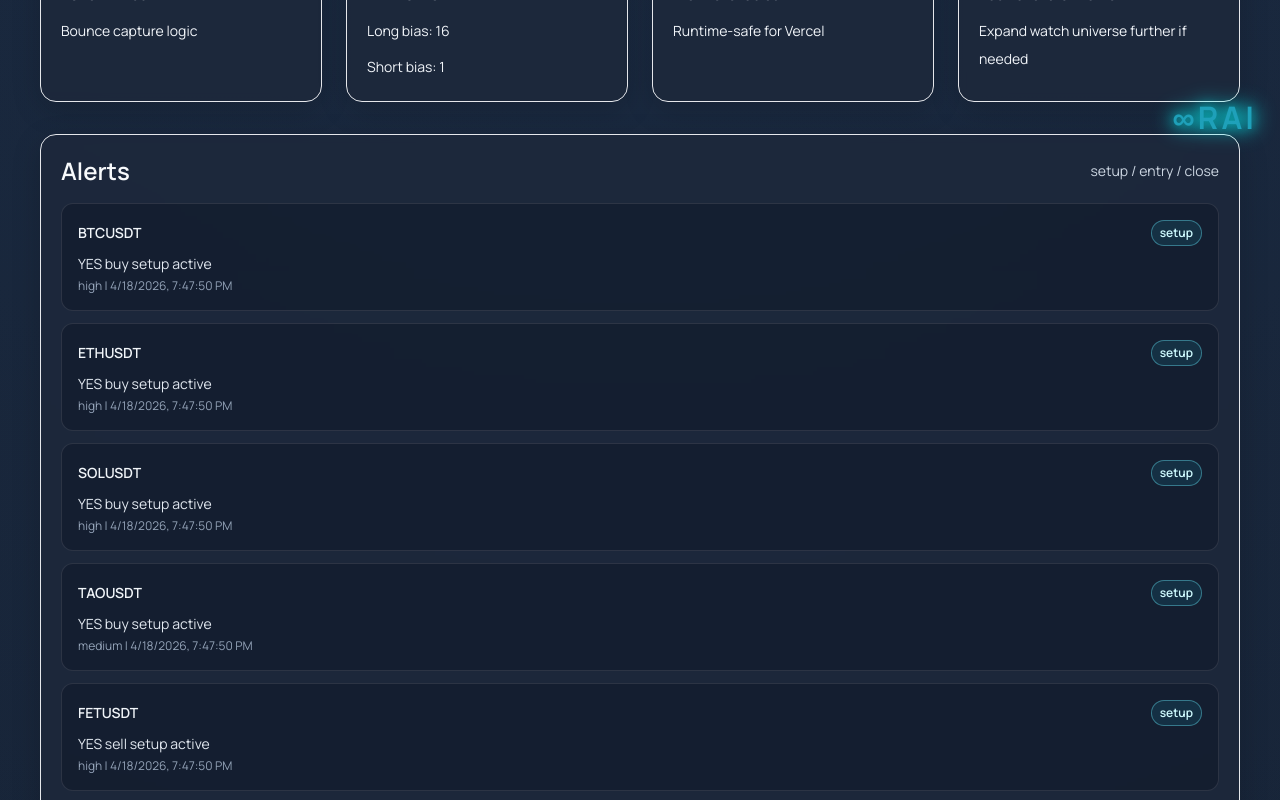
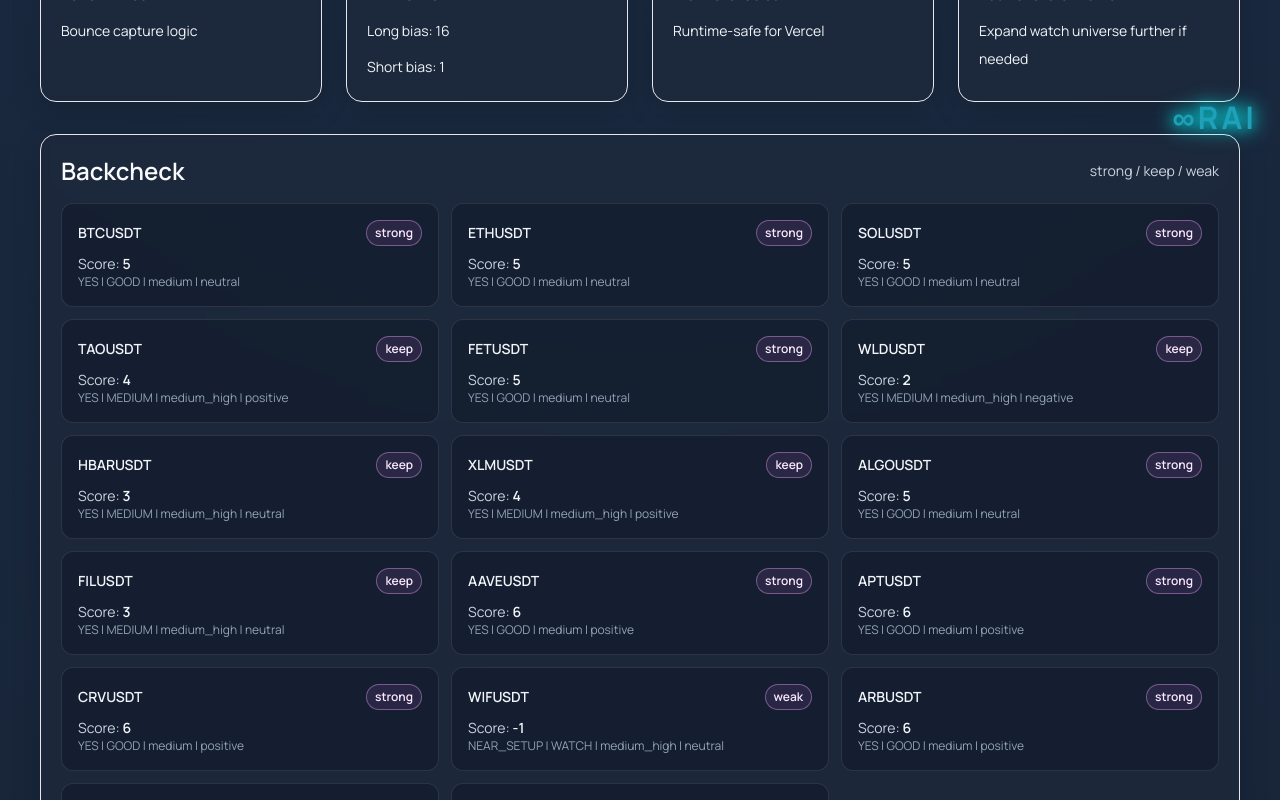
Before and after one commit to RazVany1/raiai.systems, a Next.js app: page /crypto in a window 1280 px wide. Shown: the part 640-1440 px from the top of the page. Built offline with nearby package versions, Linux system fonts and the light colour scheme.

Commit message:
Show DiverT backcheck and cleanup candidates in dashboard

```diff
--- a/app/api/divert/route.ts
+++ b/app/api/divert/route.ts
@@ -15,6 +15,7 @@ export async function GET() {
   const tradeLog = readJson("divert-trade-log.json");
   const positionTracker = readJson("divert-position-tracker.json");
   const alerts = readJson("divert-alerts.json");
+  const backcheck = readJson("divert-backcheck.json");
   return NextResponse.json({
     ...live,
     history,
@@ -22,5 +23,6 @@ export async function GET() {
     tradeLog,
     positionTracker,
     alerts,
+    backcheck,
   });
 }
--- a/app/crypto/page.tsx
+++ b/app/crypto/page.tsx
@@ -18,6 +18,7 @@ type SignalRow = {
     entry: string;
     invalidation: number | null;
     exitTrigger: string;
+    closeRule?: string;
   };
 };
 
@@ -83,6 +84,16 @@ type AlertRow = {
   createdAt: string;
 };
 
+type BackcheckRow = {
+  symbol: string;
+  signal: string;
+  quality: string;
+  risk: string;
+  patternContext: string;
+  score: number;
+  verdict: string;
+};
+
 function signalBadgeClasses(signal: string) {
   if (signal === "YES") return "border-emerald-200/70 bg-emerald-300/20 text-emerald-50";
   if (signal === "WATCH") return "border-amber-200/70 bg-amber-300/20 text-amber-50";
@@ -119,6 +130,7 @@ export default function CryptoDashboardPage() {
   const [postExit, setPostExit] = useState<PostExitRow[]>([]);
   const [tradeLog, setTradeLog] = useState<TradeLogRow[]>([]);
   const [alerts, setAlerts] = useState<AlertRow[]>([]);
+  const [backcheck, setBackcheck] = useState<BackcheckRow[]>([]);
   const [updatedAt, setUpdatedAt] = useState<string>("");
 
   useEffect(() => {
@@ -130,6 +142,7 @@ export default function CryptoDashboardPage() {
       setPostExit(data.postExit || []);
       setTradeLog(data.tradeLog || []);
       setAlerts(data.alerts || []);
+      setBackcheck(data.backcheck?.results || []);
       setUpdatedAt(data.updatedAt || "");
     };
 
@@ -227,6 +240,7 @@ export default function CryptoDashboardPage() {
 
   const openPositions = trackedPositions.filter((row) => row.status.startsWith("open_"));
   const closedPositions = trackedPositions.filter((row) => row.status.startsWith("closed_"));
+  const visibleCandidates = signalCandidates.filter((row) => row.priorityScore >= 60);
 
   return (
     <main className="min-h-screen bg-[radial-gradient(circle_at_top,_rgba(96,165,250,0.14),_transparent_35%),linear-gradient(180deg,_#101826_0%,_#1a2433_100%)] px-6 py-10 md:px-10">
@@ -309,6 +323,25 @@ export default function CryptoDashboardPage() {
             </ul>
           </section>
         </div>
+
+        <section className={`${shellClass} mt-8`}>
+          <div className="mb-4 flex items-center justify-between">
+            <h2 className="text-2xl font-semibold text-slate-50">Backcheck</h2>
+            <span className="text-sm text-slate-300">strong / keep / weak</span>
+          </div>
+          <div className="grid gap-3 md:grid-cols-2 xl:grid-cols-3">
+            {backcheck.map((row) => (
+              <div key={row.symbol} className="rounded-xl border border-white/10 bg-slate-950/25 p-4 text-sm text-slate-300">
+                <div className="flex items-center justify-between gap-3">
+                  <p className="font-semibold text-slate-100">{row.symbol}</p>
+                  <span className="rounded-full border border-fuchsia-300/40 bg-fuchsia-400/10 px-2 py-1 text-xs font-semibold text-fuchsia-100">{row.verdict}</span>
+                </div>
+                <p className="mt-2">Score: <span className="font-semibold text-slate-100">{row.score}</span></p>
+                <p className="text-xs text-slate-400">{row.signal} | {row.quality} | {row.risk} | {row.patternContext}</p>
+              </div>
+            ))}
+          </div>
+        </section>
 
         <section className={`${shellClass} mt-8`}>
           <div className="mb-4 flex items-center justify-between">
@@ -440,11 +473,11 @@ export default function CryptoDashboardPage() {
               <h2 className="text-2xl font-semibold text-slate-50">Signal Candidates</h2>
               <span className="text-sm text-emerald-100/90">YES / WATCH / NEAR SETUP</span>
             </div>
-            {signalCandidates.length === 0 ? (
-              <p className="text-sm leading-6 text-slate-300">No active YES or WATCH candidates right now.</p>
+            {visibleCandidates.length === 0 ? (
+              <p className="text-sm leading-6 text-slate-300">No strong candidates after cleanup.</p>
             ) : (
               <div className="grid gap-4 md:grid-cols-2">
-                {signalCandidates.map((row) => (
+                {visibleCandidates.map((row) => (
                   <div key={row.symbol} className="rounded-xl border border-white/10 bg-slate-950/35 p-4 text-sm text-slate-200">
                     <div className="mb-3 flex items-center justify-between gap-3">
                       <span className="text-lg font-semibold text-slate-50">{row.symbol}</span>
@@ -482,6 +515,7 @@ export default function CryptoDashboardPage() {
                       <p className="text-[11px] uppercase tracking-wide text-slate-400">Execution</p>
                       <p className="mt-1 font-medium text-slate-100">{row.execution?.entry ?? "-"}</p>
                       <p className="mt-1 text-xs text-slate-400">Exit: {row.execution?.exitTrigger ?? "-"}</p>
+                      <p className="mt-1 text-xs text-slate-400">Close rule: {row.execution?.closeRule ?? "-"}</p>
                     </div>
                     <p className="mt-3 text-xs leading-5 text-slate-400">{row.notes.join(" | ")}</p>
                   </div>
```
